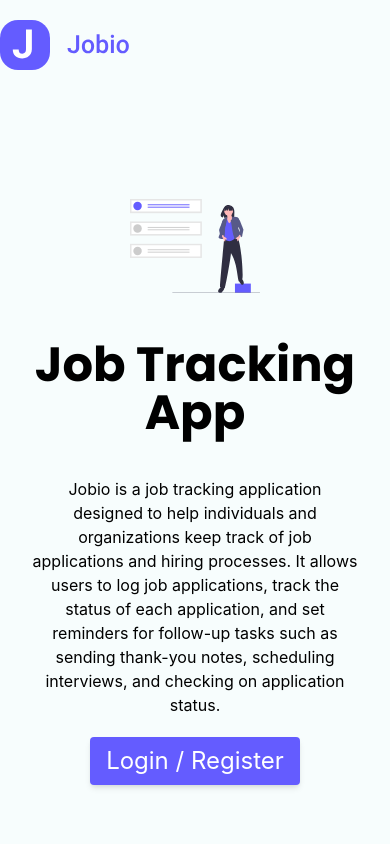
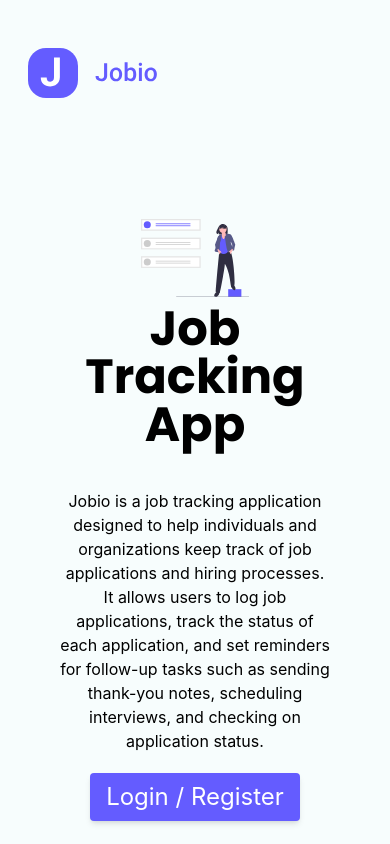
Before and after one commit to mikeyxx/jobs-api, a React (Vite) app in the folder client/: page / in a window 390 px wide. Built offline with nearby package versions, Linux system fonts and the light colour scheme.

Commit message:
Added mobile responsiveness

```diff
--- a/client/src/pages/Home.tsx
+++ b/client/src/pages/Home.tsx
@@ -4,11 +4,11 @@ import main from "../assets/main.svg";
 
 const Home = () => {
   return (
-    <div className="max-w-[1100px] w-full m-auto max-h-screen overflow-hidden">
+    <div className="max-w-[1100px] w-full m-auto max-h-screen overflow-hidden p-7">
       <nav className="pt-5">
         <img src={logo} alt="" />
       </nav>
-      <div className="flex min-h-screen items-center justify-center gap-36 max-[1127px]:gap-12 max-[1127px]:flex-col-reverse px-8">
+      <div className="flex h-screen items-center justify-center gap-36 max-[1127px]:gap-2 max-[1127px]:flex-col-reverse px-8 ">
         <div className="w-1/2 max-[1127px]:w-full max-[1127px]:text-center">
           <h1 className="font-title1 font-0 text-5xl mb-10">
             Job Tracking App
```
